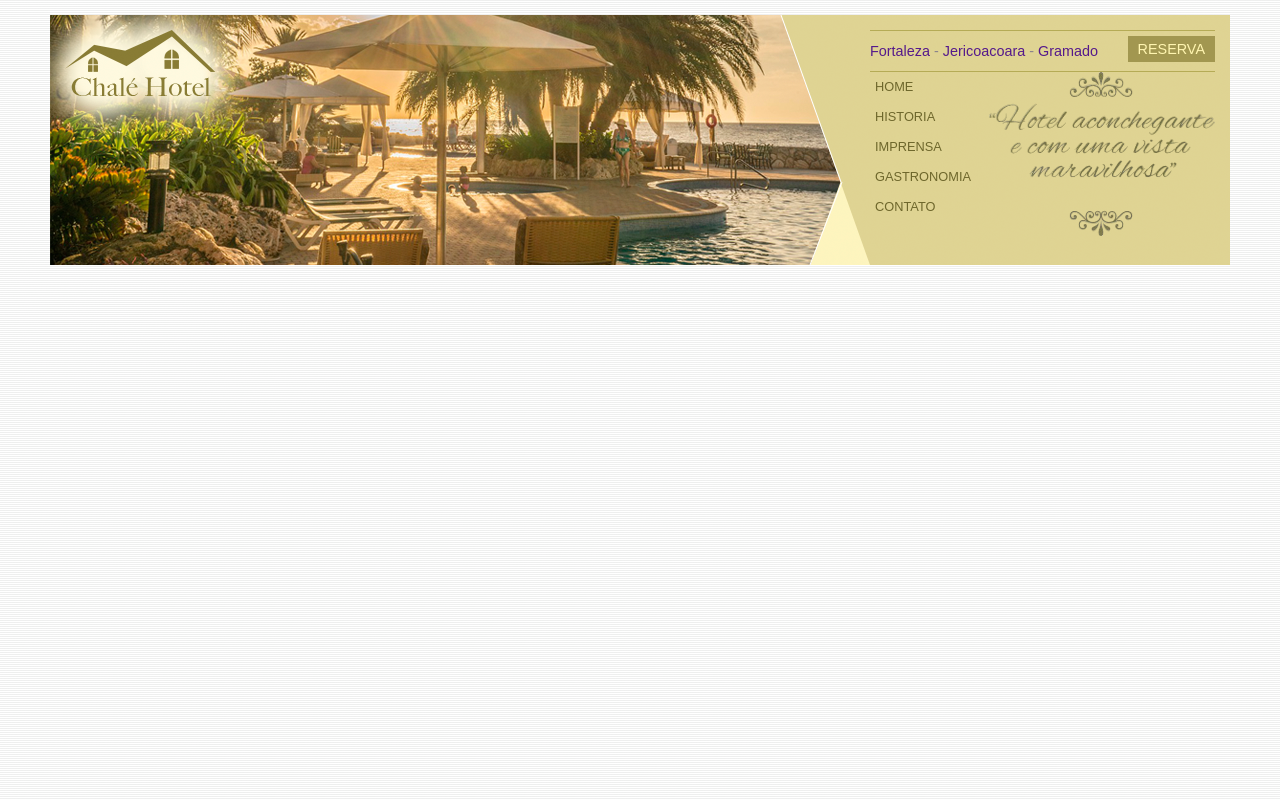
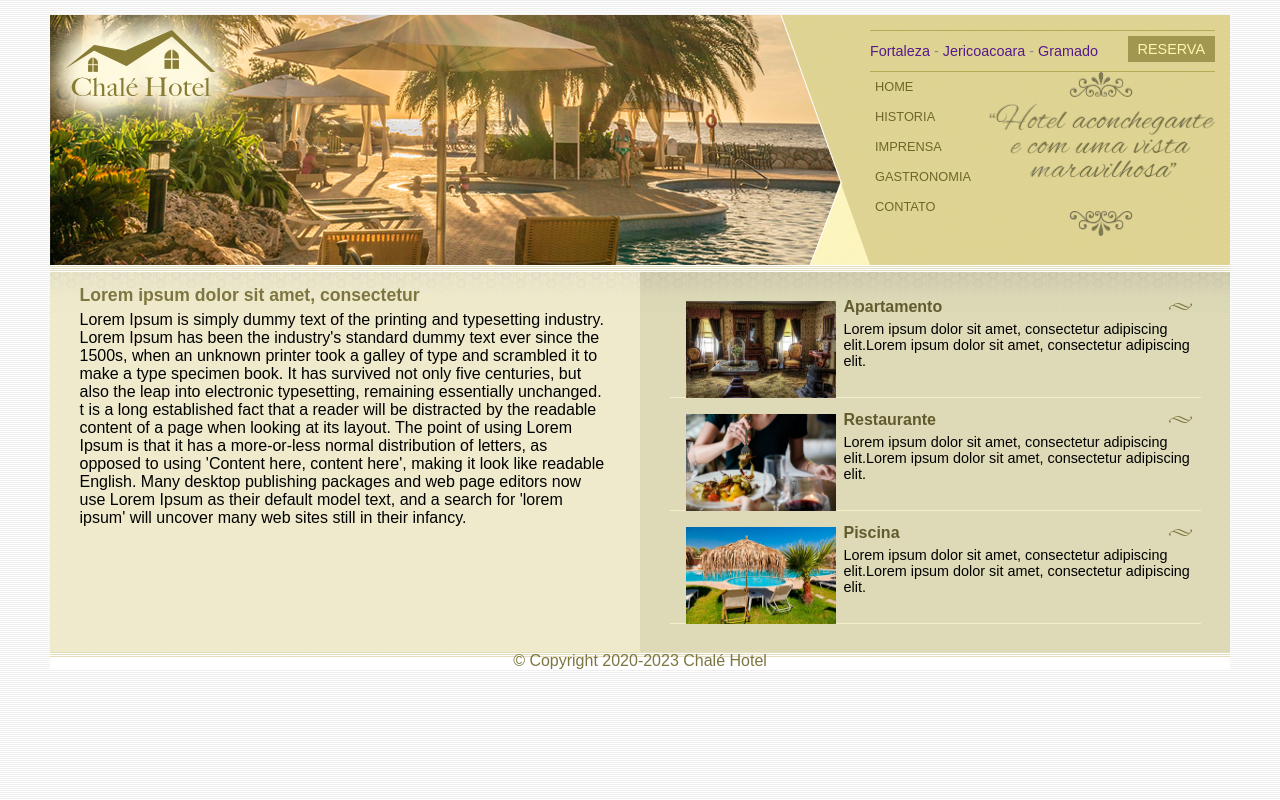
Before and after one commit to iStarkCR/Chale-Hotel, a plain HTML site: page index.html in a window 1280 px wide. Drawn offline with Linux system fonts and the light colour scheme.

Commit message:
finalizacao do site do chale

```diff
--- a/css/stylle.css
+++ b/css/stylle.css
@@ -10,7 +10,7 @@ body {
 }
 
 #container {
-    background: #ede9cc;
+    background: #ede9cc url(../img/bg-container.png) top center repeat-y;
     margin: 0 auto;
     min-width: 750px;
     max-width: 1180px;
@@ -71,10 +71,10 @@ body {
     color: #8b848b;
 }
 
+
 #menu-locais .locais {
     float: left;
     line-height: 2.1em;
-    background: ;
 }
 
 #menu {
@@ -107,6 +107,43 @@ ul#navegacao a:hover {
     float: right;
 }
 
+/*Área de conteúdos*/
+
+#area-principal {
+    float: left;
+    width: 50%;
+    background: url(../img/bg-area-principal.png) top left repeat-x;
+    padding: 15px 0px ;
+}
+
+#area-lateral {
+    float: right;
+    width: 50%;
+    background: url(../img/bg-area-lateral.png) top left repeat-x;
+    padding: 20px 0px;
+
+}
+
+.conteudo {
+    margin: 0 auto;
+    width: 90%;
+
+}
+
+#rodape {
+    clear: both;
+text-align: center;
+    background: #fff url(../img/bg-rodape.png)repeat-x top;
+    color: #7d7640;
+}
+
+/*Formatações de Textos*/
+h2 {
+    color: #7d7640;
+    font-size: 1.1em;
+    padding: 5px 0px;
+}
+
 a {
     text-decoration: none;
 }
@@ -118,3 +155,33 @@ a.reserva {
     padding: 5px 10px;
     float: right;
 }
+
+/*Formatações da Area-Lateral*/
+
+#beneficios li {
+    padding: 8px;
+    border-bottom: 1px solid #f3efcb;
+    height: 6em;
+}
+
+#beneficios li a img {
+    float: left;
+    margin: 8px;
+}
+
+#beneficios li a p {
+    color: #000;
+    font-size: 0.9em;
+}
+
+#beneficios li a h3 {
+    font-size: 1em;
+    color: #615b2d;
+    padding: 5px 0px;
+    background: url(../img/ornamento.png) no-repeat center right;
+
+}
+
+#beneficios li:hover {
+    background: #f6f3d6;
+}
--- a/index.html
+++ b/index.html
@@ -51,6 +51,70 @@
                 </div>
 
             </div><!--Fim Topo-->
+
+            <div id="area-principal">
+                <div class="conteudo">
+                    <h2>
+                         Lorem ipsum dolor sit amet, consectetur
+                    </h2>
+
+                    <p>
+                        Lorem Ipsum is simply dummy text of the printing and typesetting industry. Lorem Ipsum has been the industry's standard dummy text ever since the 1500s, when an unknown printer took a galley of type and scrambled it to make a type specimen book. It has survived not only five centuries, but also the leap into electronic typesetting, remaining essentially unchanged.
+                    </p>
+
+                    <p>
+                        t is a long established fact that a reader will be distracted by the readable content of a page when looking at its layout. The point of using Lorem Ipsum is that it has a more-or-less normal distribution of letters, as opposed to using 'Content here, content here', making it look like readable English. Many desktop publishing packages and web page editors now use Lorem Ipsum as their default model text, and a search for 'lorem ipsum' will uncover many web sites still in their infancy.
+                    </p>
+
+                </div>
+            </div>
+
+            <div id="area-lateral">
+                <div class="conteudo">
+                    <div class="caixa">
+
+
+                        <ul id="beneficios">
+                            <li>
+                                <a href="">
+                                    <img src="img/apartamento.jpg" alt="Restaurante" width="150">
+                                    <h3>Apartamento</h3>
+                                    <p>
+                                        Lorem ipsum dolor sit amet, consectetur adipiscing elit.Lorem ipsum dolor sit amet, consectetur adipiscing elit.
+                                    </p>
+                                </a>
+                            </li>
+                            <li>
+                                <a href="">
+                                    <img src="img/restaurante.jpg" alt="Restaurante" width="150">
+                                    <h3>Restaurante</h3>
+                                    <p>
+                                        Lorem ipsum dolor sit amet, consectetur adipiscing elit.Lorem ipsum dolor sit amet, consectetur adipiscing elit.
+                                    </p>
+                                </a>
+                            </li>
+                            <li>
+                                <a href="">
+                                    <img src="img/piscina.jpg" alt="Piscina" width="150">
+                                    <h3>Piscina</h3>
+                                    <p>
+                                        Lorem ipsum dolor sit amet, consectetur adipiscing elit.Lorem ipsum dolor sit amet, consectetur adipiscing elit.
+                                    </p>
+                                </a>
+                            </li>
+                        </ul>
+
+                    </div>
+
+                </div>
+            </div>
+
+            <div id="rodape">
+                <span>
+                    &copy; Copyright 2020-2023 Chalé Hotel
+                </span>
+            </div>
+
         </div><!--Fim  Container-->
 
     </body>
```
